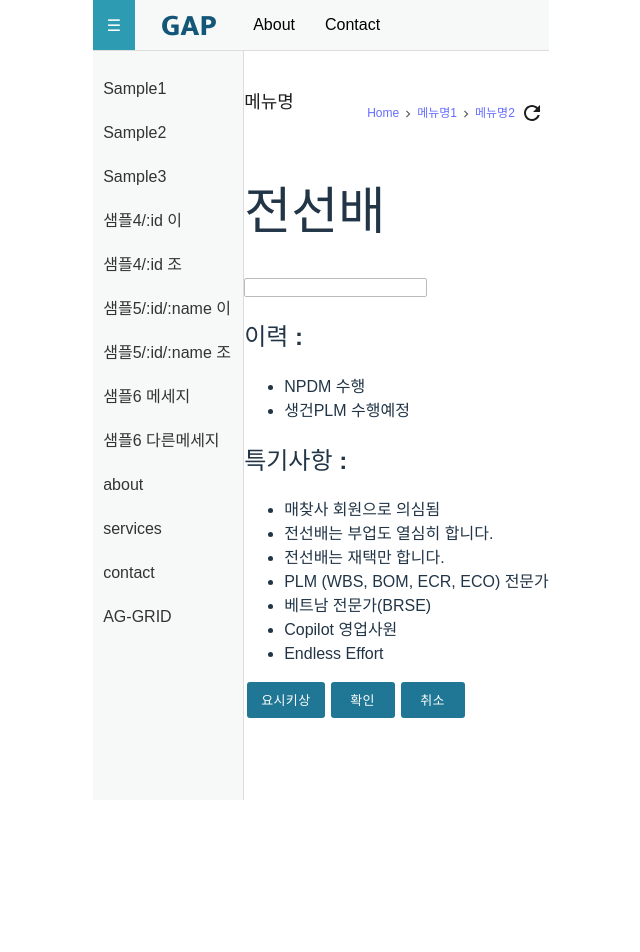
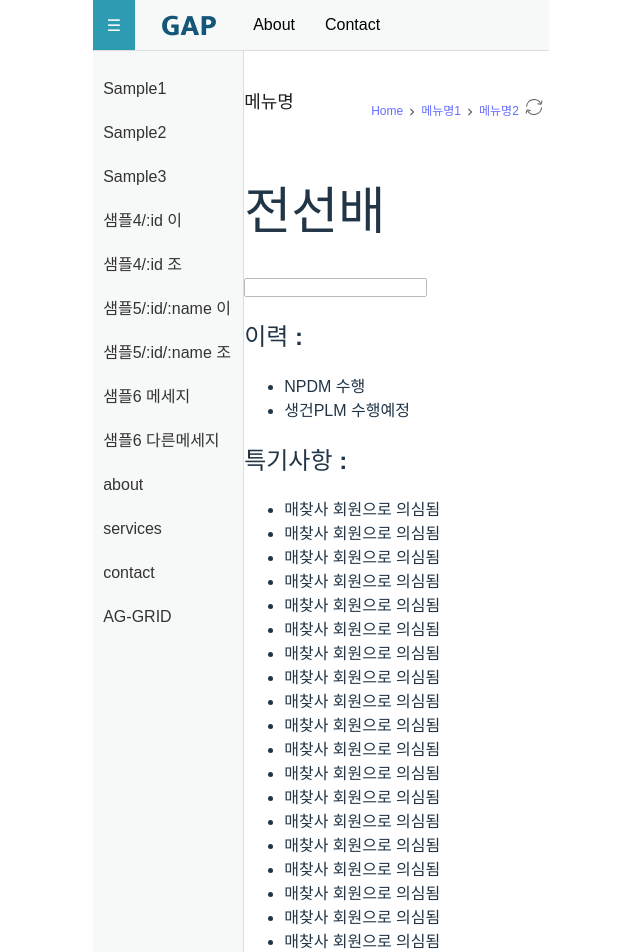
Before and after one commit to eastflare/flare-react-app, a React (Vite) app: page /MyModal1 in a window 1280 px wide. Shown: the top 952 px of the page, without its empty margins (319-959 px from the left). Before the commit the page ends 800 px from the top, so only its background shows below. Built offline with nearby package versions, Linux system fonts and the light colour scheme; what js-sha256 would draw is missing.

Commit message:
약간 수정

```diff
--- a/src/components/cmn/Layout/DrawPageRoute.tsx
+++ b/src/components/cmn/Layout/DrawPageRoute.tsx
@@ -31,8 +31,10 @@ function DrawPageMdiRoute({ element, pageItem, display, routesProps, ...props }:
   return (
     <StyledDisplayElement display={display ? `${display}` : undefined}>
       <PageProvider value={{ ...getPageProviderProps() }}>
-        <PageHeaderLayout />
-        {element}
+        <StyledBodyElement>
+          <PageHeaderLayout />
+          {element}
+        </StyledBodyElement>
         <PageModals />
       </PageProvider>
     </StyledDisplayElement>
@@ -45,4 +47,10 @@ const StyledDisplayElement = styled.div<{
   display: ${props => (props.display ? "unset" : "none")};
 `;
 
+const StyledBodyElement = styled.div<{ topHeight?: number }>`
+  top: ${props => props.topHeight || 0}px;
+  overflow-y: auto;
+  overflow-x: hidden;
+`;
+
 export default memo(DrawPageMdiRoute);
--- a/src/components/cmn/Layout/PageHeaderLayout.tsx
+++ b/src/components/cmn/Layout/PageHeaderLayout.tsx
@@ -2,9 +2,10 @@ import styled from "@emotion/styled";
 import { Link } from "react-router-dom";
 import { BgColor, FontColor } from "ui/theme/Color";
 import KeyboardArrowRightIcon from "@mui/icons-material/KeyboardArrowRight";
-import RefreshIcon from "@mui/icons-material/Refresh";
 import { usePageContext } from "contexts/cmn/PageContext";
 import { IconButton } from "components/buttons/CustomButton";
+import refreshIcon from "assets/img/refresh.svg";
+import { ReactSVG } from "react-svg";
 
 const pageHeaderLayout = () => {
   const { setRefreshCount } = usePageContext();
@@ -26,7 +27,7 @@ const pageHeaderLayout = () => {
             <Link to='/'>메뉴명2</Link>
           </div>
           <IconButton onClick={handleRefresh} className='refresh-button'>
-            <RefreshIcon />
+            <ReactSVG src={refreshIcon} />
           </IconButton>
         </div>
       </HeaderSection>
--- a/src/pages/smpl/poup/MyModal1.tsx
+++ b/src/pages/smpl/poup/MyModal1.tsx
@@ -58,6 +58,24 @@ const MyModal = () => {
       <h2>특기사항 : </h2>
       <ul>
         <li>매찾사 회원으로 의심됨</li>
+        <li>매찾사 회원으로 의심됨</li>
+        <li>매찾사 회원으로 의심됨</li>
+        <li>매찾사 회원으로 의심됨</li>
+        <li>매찾사 회원으로 의심됨</li>
+        <li>매찾사 회원으로 의심됨</li>
+        <li>매찾사 회원으로 의심됨</li>
+        <li>매찾사 회원으로 의심됨</li>
+        <li>매찾사 회원으로 의심됨</li>
+        <li>매찾사 회원으로 의심됨</li>
+        <li>매찾사 회원으로 의심됨</li>
+        <li>매찾사 회원으로 의심됨</li>
+        <li>매찾사 회원으로 의심됨</li>
+        <li>매찾사 회원으로 의심됨</li>
+        <li>매찾사 회원으로 의심됨</li>
+        <li>매찾사 회원으로 의심됨</li>
+        <li>매찾사 회원으로 의심됨</li>
+        <li>매찾사 회원으로 의심됨</li>
+        <li>매찾사 회원으로 의심됨</li>
         <li>전선배는 부업도 열심히 합니다.</li>
         <li>전선배는 재택만 합니다.</li>
         <li>PLM (WBS, BOM, ECR, ECO) 전문가</li>
```
Also changed, not shown: src/assets/img/refresh.svg.
